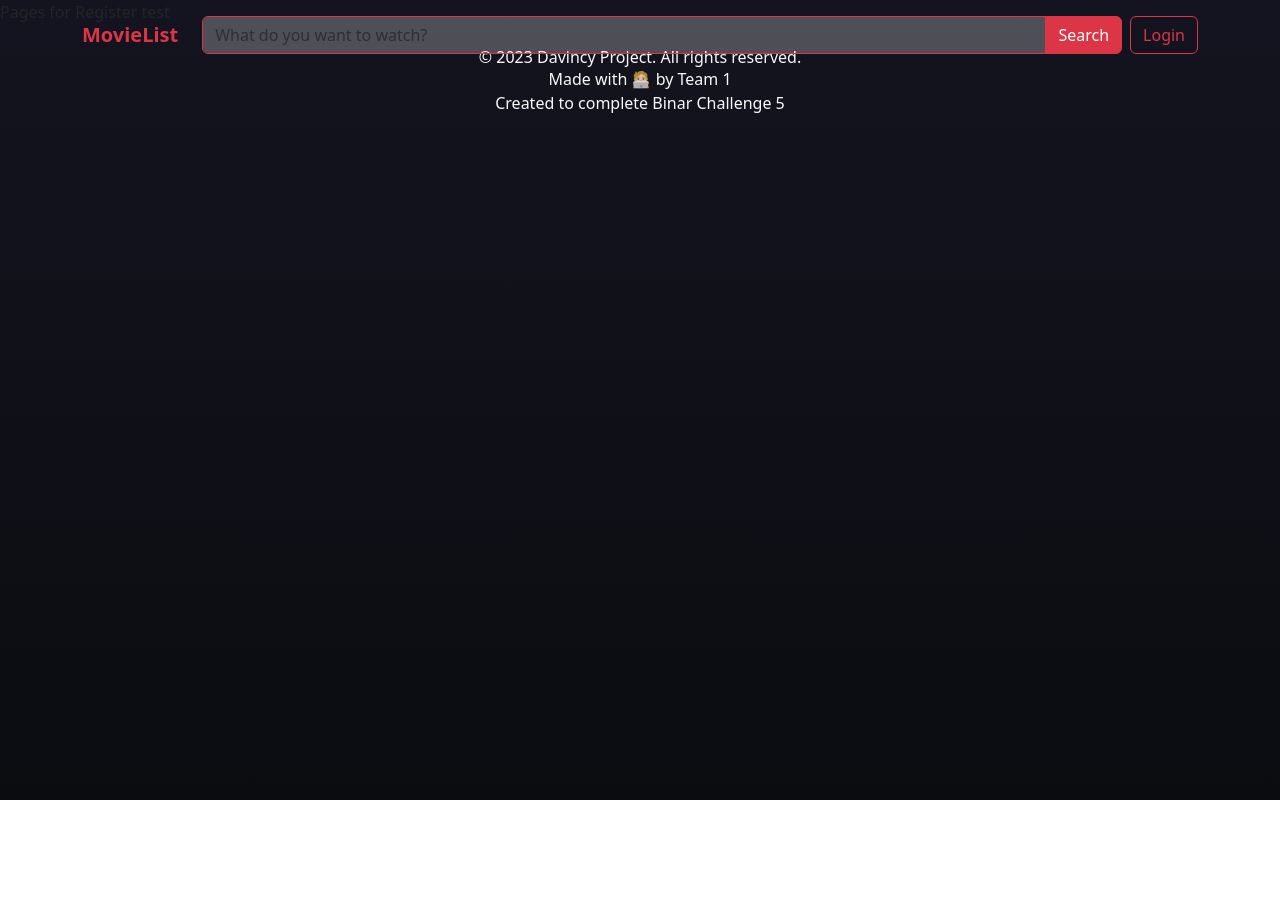
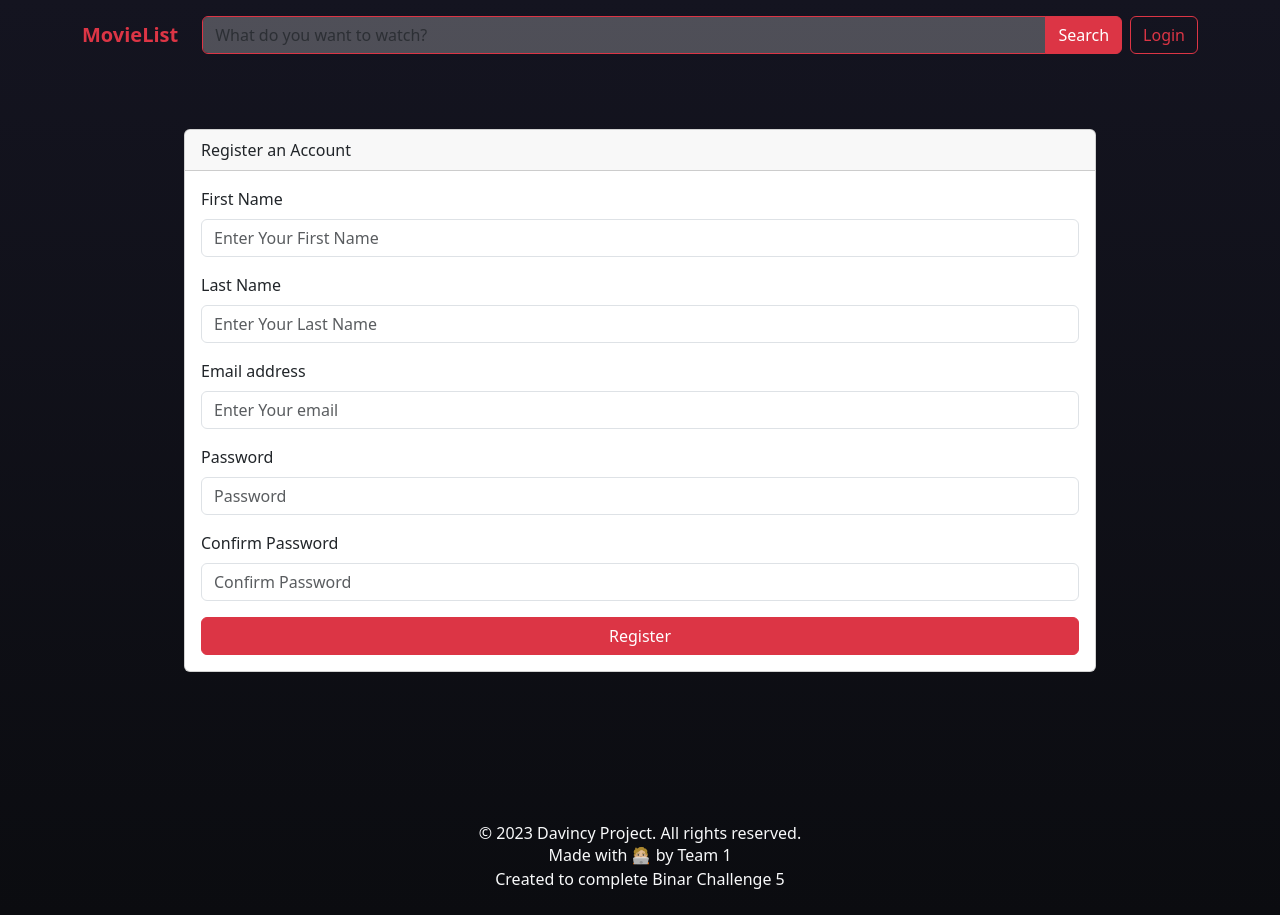
Before and after one commit to aminkarben/Kelompok-1, a React (Vite) app: page /register in a window 1280 px wide. Before the commit the page ends 800 px from the top, so only its background shows below. Built offline with nearby package versions, Linux system fonts and the light colour scheme; no server answers.

Commit message:
feature: added register template

```diff
--- a/src/Components/Auth/Login.jsx
+++ b/src/Components/Auth/Login.jsx
@@ -1,5 +1,6 @@
 import { Button, Form, Container, Card } from "react-bootstrap";
 import { useState } from "react";
+import { Link } from "react-router-dom";
 import axios from "axios";
 
 const Login = () => {
@@ -38,10 +39,7 @@ const Login = () => {
           <Card.Header>Sign In</Card.Header>
           <Card.Body>
             <Form onSubmit={login}>
-                            <Form.Group
-                                className="mb-3"
-                                controlId="formBasicEmail"
-                            >
+              <Form.Group className="mb-3" controlId="formBasicEmail">
                 <Form.Label>Email address</Form.Label>
                 <Form.Control
                   type="email"
@@ -51,28 +49,24 @@ const Login = () => {
                 />
               </Form.Group>
 
-                            <Form.Group
-                                className="mb-3"
-                                controlId="formBasicPassword"
-                            >
+              <Form.Group className="mb-3" controlId="formBasicPassword">
                 <Form.Label>Password</Form.Label>
                 <Form.Control
                   type="password"
                   placeholder="Password"
                   value={password}
-                                    onChange={(e) =>
-                                        setPassword(e.target.value)
-                                    }
+                  onChange={(e) => setPassword(e.target.value)}
                 />
               </Form.Group>
-                            <Button
-                                className="w-100"
-                                variant="danger"
-                                type="submit"
-                            >
+              <Button className="w-100" variant="danger" type="submit">
                 Login
               </Button>
             </Form>
+            <small>
+              <Link to="/register" className="fw-semibold">
+                belum punya akun?
+              </Link>
+            </small>
           </Card.Body>
         </Card>
       </Container>
--- a/src/Components/Auth/Register.jsx
+++ b/src/Components/Auth/Register.jsx
@@ -1,5 +1,82 @@
+import { Button, Form, Container, Card } from "react-bootstrap";
+import { useState } from "react";
+
 const Register = () => {
-    return <div>Pages for Register test</div>;
+  const [email, setEmail] = useState("");
+  const [password, setPassword] = useState("");
+  const [confirmPassword, setConfirmPassword] = useState("");
+  const [firstName, setFirstName] = useState("");
+  const [lastName, setLastName] = useState("");
+
+  const registerAccount = async (event) => {
+    event.preventDefault();
+  };
+
+  return (
+    <div className="d-flex min-vh-100 justify-content-center align-items-center text-black">
+      <Container className="p-4 w-75">
+        <Card>
+          <Card.Header>Register an Account</Card.Header>
+          <Card.Body>
+            <Form onSubmit={registerAccount}>
+              <Form.Group className="mb-3" controlId="formBasicEmail">
+                <Form.Label>First Name</Form.Label>
+                <Form.Control
+                  type="email"
+                  placeholder="Enter Your First Name"
+                  value={firstName}
+                  onChange={(e) => setFirstName(e.target.value)}
+                />
+              </Form.Group>
+
+              <Form.Group className="mb-3" controlId="formBasicEmail">
+                <Form.Label>Last Name</Form.Label>
+                <Form.Control
+                  type="email"
+                  placeholder="Enter Your Last Name"
+                  value={lastName}
+                  onChange={(e) => setLastName(e.target.value)}
+                />
+              </Form.Group>
+
+              <Form.Group className="mb-3" controlId="formBasicEmail">
+                <Form.Label>Email address</Form.Label>
+                <Form.Control
+                  type="email"
+                  placeholder="Enter Your email"
+                  value={email}
+                  onChange={(e) => setEmail(e.target.value)}
+                />
+              </Form.Group>
+
+              <Form.Group className="mb-3" controlId="formBasicPassword">
+                <Form.Label>Password</Form.Label>
+                <Form.Control
+                  type="password"
+                  placeholder="Password"
+                  value={password}
+                  onChange={(e) => setPassword(e.target.value)}
+                />
+              </Form.Group>
+              <Form.Group className="mb-3" controlId="formBasicPassword">
+                <Form.Label>Confirm Password</Form.Label>
+                <Form.Control
+                  type="password"
+                  placeholder="Confirm Password"
+                  value={confirmPassword}
+                  onChange={(e) => setConfirmPassword(e.target.value)}
+                />
+              </Form.Group>
+
+              <Button className="w-100" variant="danger" type="submit">
+                Register
+              </Button>
+            </Form>
+          </Card.Body>
+        </Card>
+      </Container>
+    </div>
+  );
 };
 
 export default Register;
```
Lines whose indentation alone changed are shown as unchanged.
